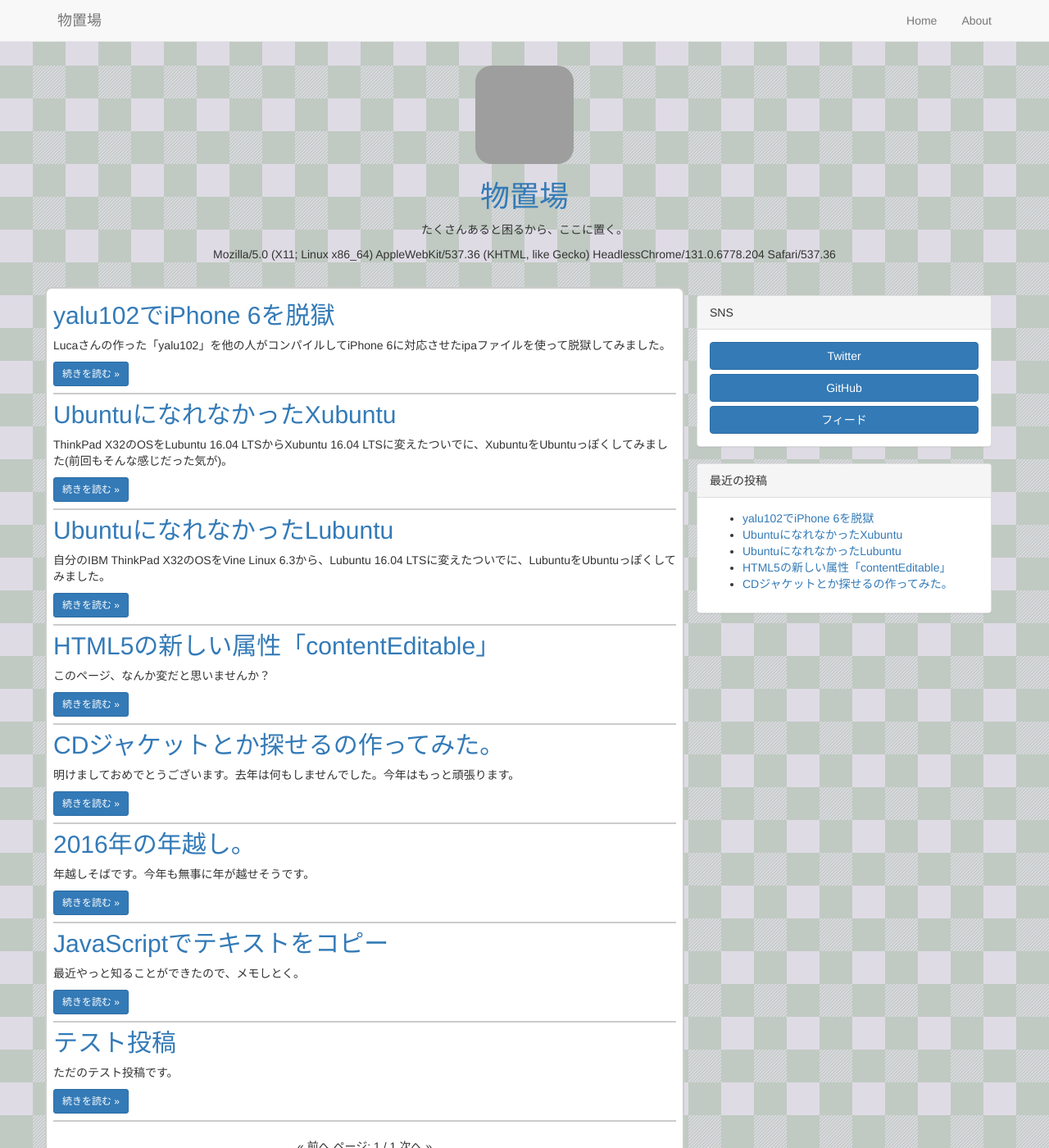
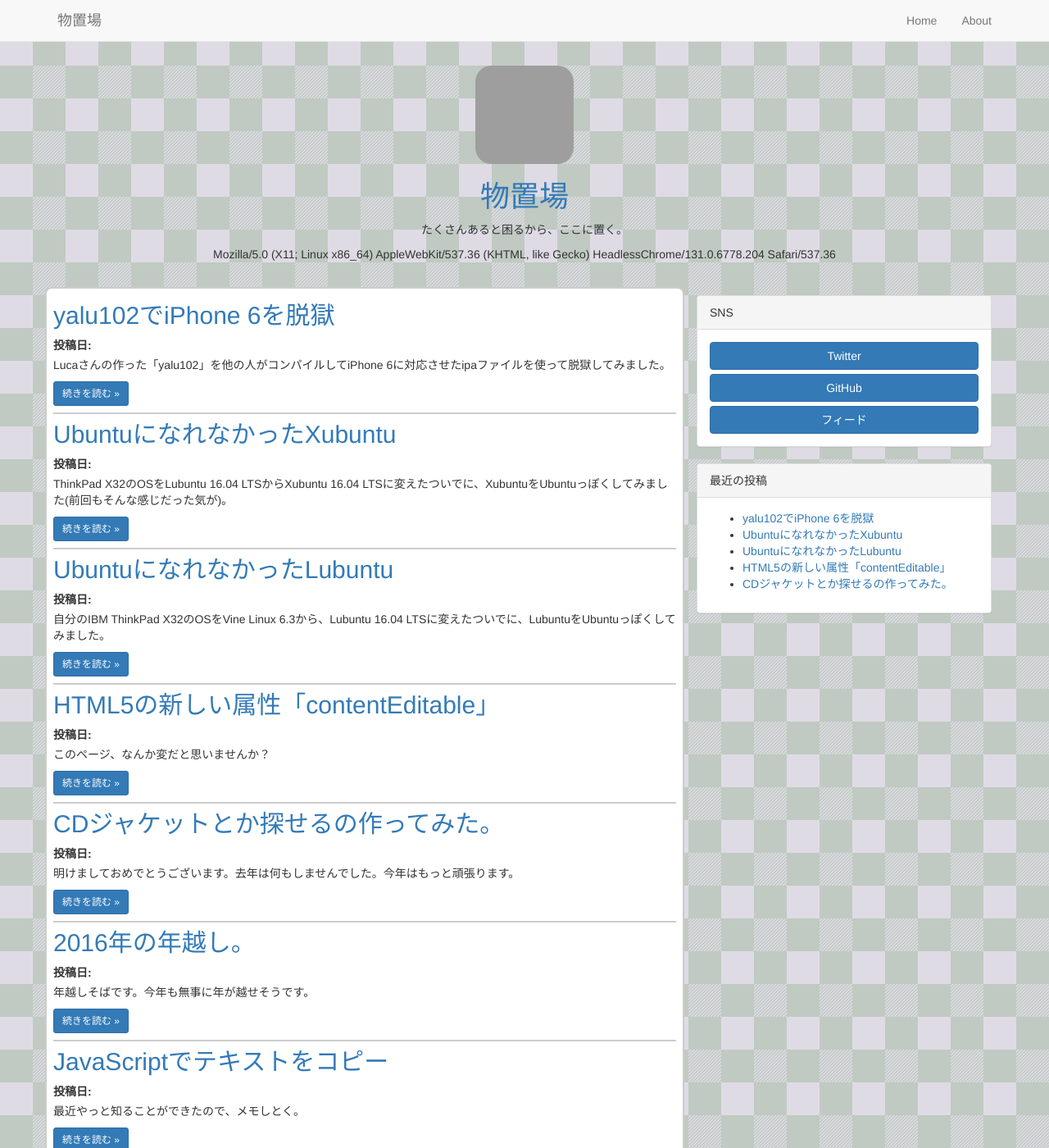
Before and after one commit to mushkinoko/mushkinoko.github.io, a Jekyll site: the page built from index.html, in a window 1280 px wide and 1400 px high. Shown: the whole window at 82% size. Built offline with Jekyll 4.4.1, drawn with Linux system fonts in a browser that asks for light colours; the list of posts is cut into pages by our own code; grey boxes are pictures that could not be loaded.

Commit message:
Update index.html

```diff
--- a/index.html
+++ b/index.html
@@ -6,6 +6,9 @@
   {% for post in paginator.posts %}
     <article class="postindex">
       <h2 class="posttitle"><a href="{{ site.baseurl }}{{ post.url }}">{{ post.title }}</a></h2>
+      <div class="date">
+        投稿日: {{ page.date | date: "%Y年%-m月%-d日" }}
+      </div>
       <div class="entry">
         {{ post.excerpt }}
       </div>
```
